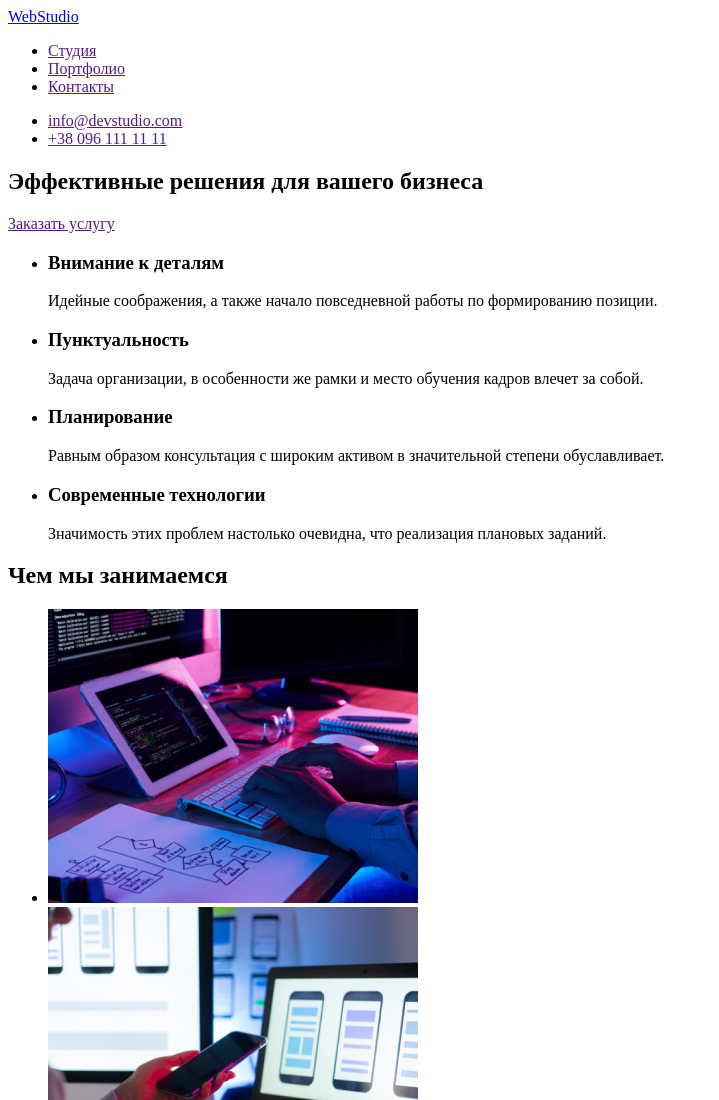
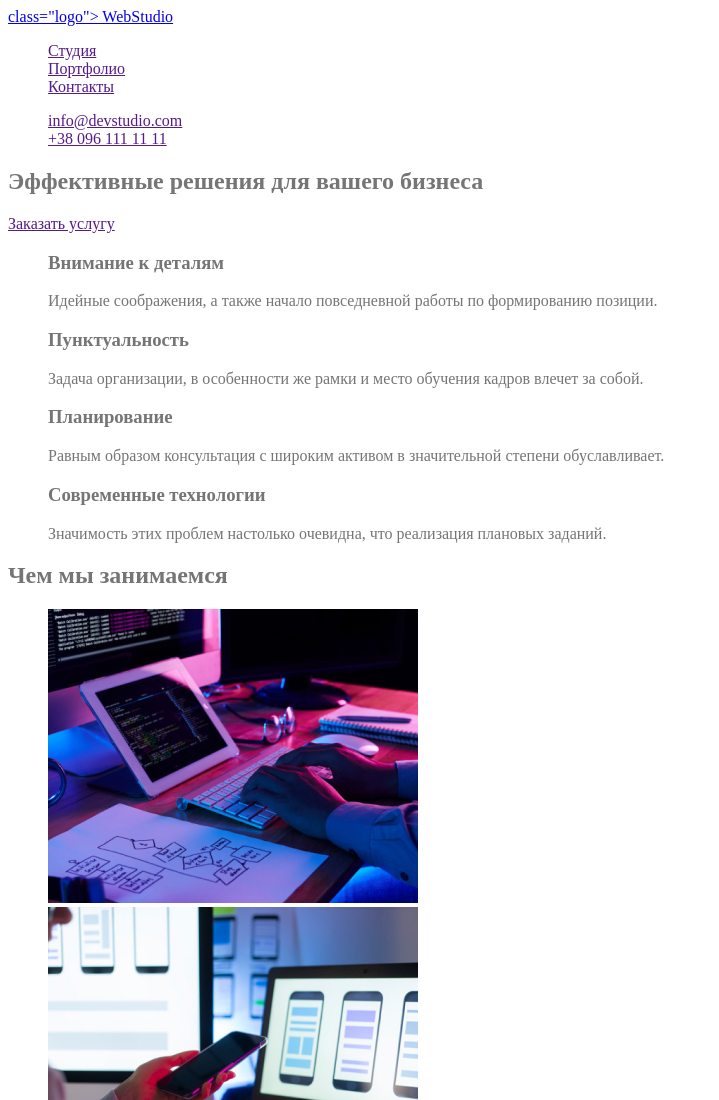
Before and after one commit to Karina-developer/goit-markup-hw-02, a plain HTML site: page index.html in a window 1280 px wide. Shown: the top 1100 px of the page, without its empty margins (0-719 px from the left). Drawn offline with Linux system fonts and the light colour scheme.

Commit message:
убрала точки

```diff
--- /dev/null
+++ b/css/styles.css
@@ -0,0 +1,18 @@
+body {
+  background-color: #ffffff;
+  color: #757575;
+}
+
+ul {
+  list-style: none;
+}
+
+/* цвет основного текста #212121 */
+/* вторичный цвет текста #757575 */
+/* наведение курсором #2196F3 */
+/* бэкграунд 1 #2F303A */
+/* бэкграунд 2 #F5F4FA */
+
+.logo {
+  color: #2196f3;
+}
--- a/index.html
+++ b/index.html
@@ -4,12 +4,13 @@
     <meta charset="UTF-8">
     <meta name="viewport" content=", initial-scale=1.0">
     <title>Document</title>
+    <link rel="stylesheet" href="./css/styles.css">
 </head>
 <body>
     <!--Шапка сайта-->
     <header>
         <nav>
-        <a href="/">
+        <a href="./index.html"> class="logo">
             WebStudio
         </a>
 
```
